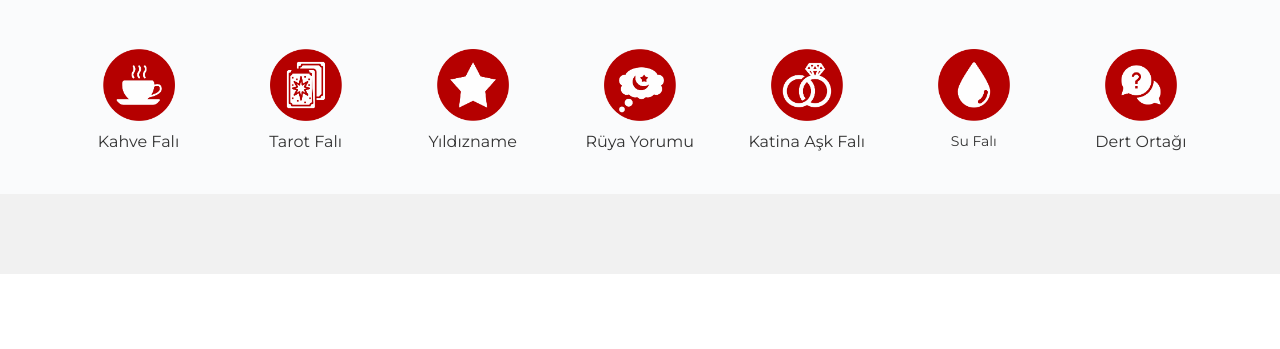
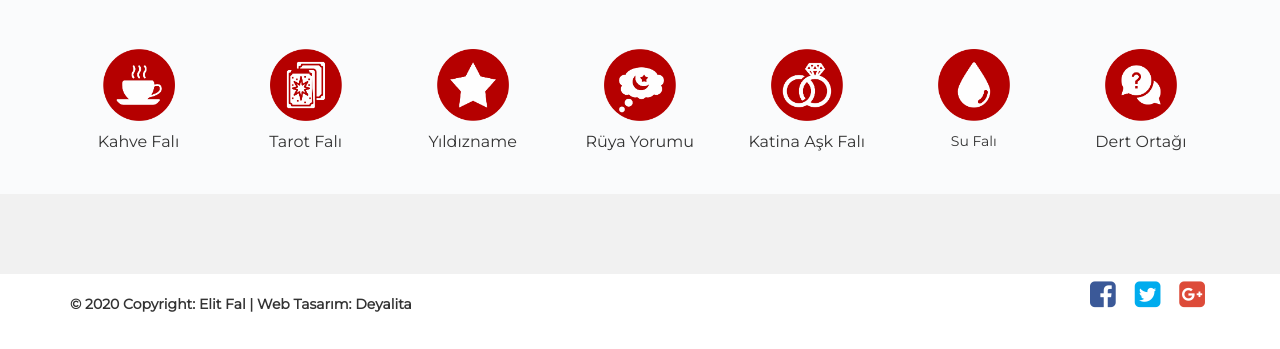
Before and after one commit to bekuli/elitfal, a CodeIgniter app: page /database/ in a window 1280 px wide. Shown: the part 451-800 px from the top of the page. Run offline with CodeIgniter, Linux system fonts and the light colour scheme; data that the repository does not hold is empty; some libraries are stand-ins or nearby versions.

Commit message:
footer tasarım

```diff
--- a/application/views/front/footer.php
+++ b/application/views/front/footer.php
@@ -1,4 +1,39 @@
 <?php defined('BASEPATH') OR exit('No direct script access allowed'); ?>
+
+<footer class="page-footer font-small special-color-dark pt-4">
+    <div class="container">
+        <div class="row">
+            <div class="col-md-6">
+                <div class="footer-copyright py-3 footer-copyrigt-yazi">© 2020 Copyright: Elit Fal |
+                    <a href="https://mdbootstrap.com/"> Web Tasarım: Deyalita</a>
+                </div>
+            </div>
+            <div class="col-md-6">
+                <div class="icerik-footer">
+                    <ul class="list-unstyled list-inline linkler-footer">
+
+                        <li class="list-inline-item facebook">
+                            <a class="btn-floating btn-fb mx-1">
+                                <i class="fa fa-facebook-square"></i>
+                            </a>
+                        </li>
+                        <li class="list-inline-item twitter">
+                            <a class="btn-floating btn-fb mx-1">
+                                <i class="fa fa-twitter-square"></i>
+                            </a>
+                        </li>
+                        <li class="list-inline-item google">
+                            <a class="btn-floating btn-fb mx-1">
+                                <i class="fa fa-google-plus-square"></i>
+                            </a>
+                        </li>
+
+                    </ul>
+                </div>
+            </div>
+        </div>
+    </div>
+</footer>
 
 <div class="modal fade login-register-form" id="login-modal" role="dialog">
     <div class="modal-dialog">
--- a/src/css/style.css
+++ b/src/css/style.css
@@ -1395,6 +1395,47 @@ header .landing-icerik .landing-bot .landing-yorumcular .landing-box .landing-bo
 	margin-left:10px;
 }
 
+.icerik-footer {
+	text-align: right;
+}
+
+.icerik-footer .facebook {
+	font-size: 30px;
+}
+
+.icerik-footer .facebook a {
+	color: #3b5998;
+}
+
+.icerik-footer .twitter {
+	font-size: 30px;
+	margin-left: 5px;
+	margin-right: 5px;
+}
+
+.icerik-footer .twitter a {
+	color: #00acee;
+}
+
+.icerik-footer .google {
+	font-size: 30px;
+}
+
+.icerik-footer .google a {
+	color: #dd4b39;
+}
+
+.footer-copyrigt-yazi {
+	font-family: montserrat, sans-serif;
+	font-weight: bold;
+	padding-top: 20px;
+}
+
+.footer-copyrigt-yazi a {
+	color: #333;
+	text-decoration: none;
+}
+
 @media (max-width:992px){
 	.fal-sayfasi .icerik .multi-input .marbotr{
 		margin-bottom: 20px;
```
